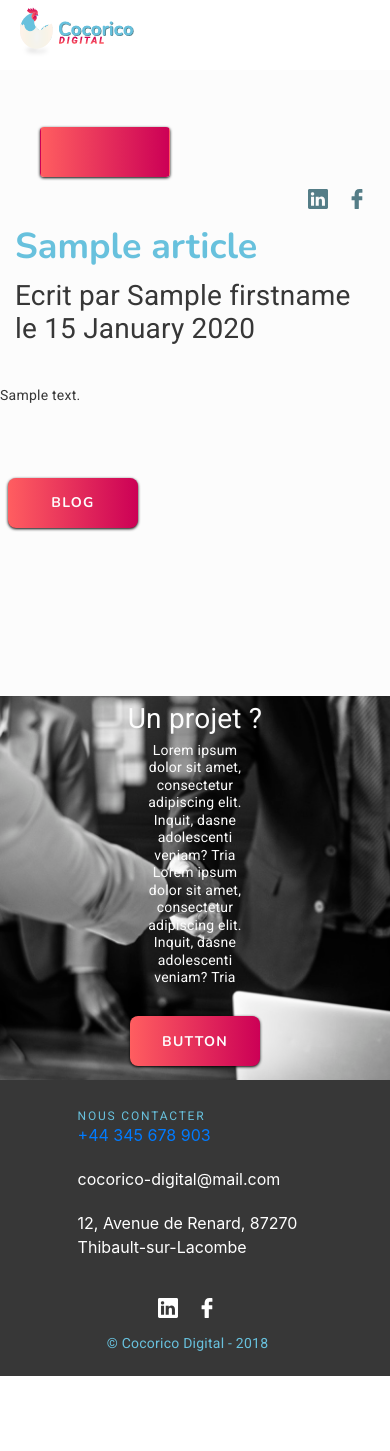
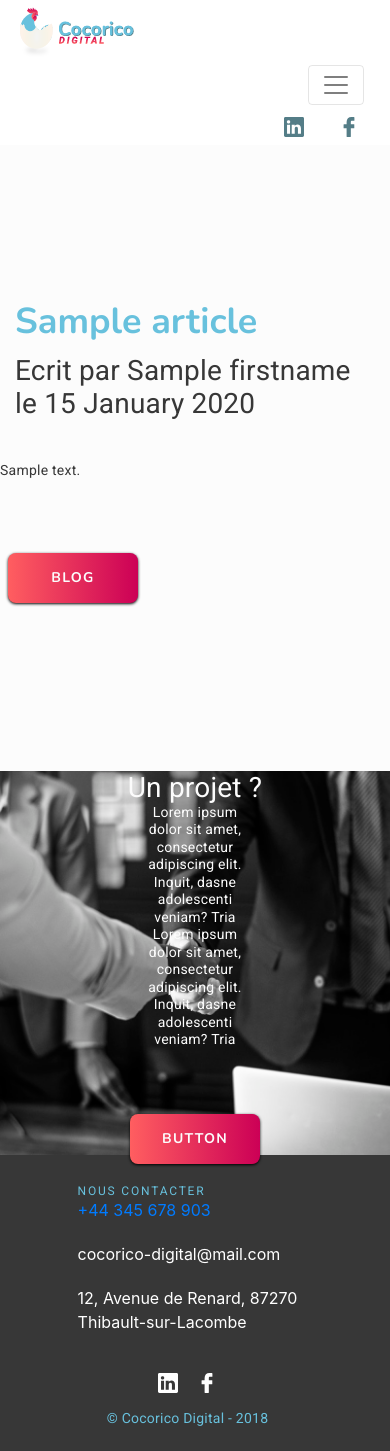
Before and after one commit to Delphine-C/Formation_projet5, a Symfony app: template templates/article.html.twig in a window 390 px wide. Before the commit the page ends 1376 px from the top, so only its background shows below. Run offline with Twig, Linux system fonts and the light colour scheme; the template is opened without the code that fills it: most values are stand-ins (such as "Sample title", 1, 10 or a date in 2020); some libraries are stand-ins or nearby versions.

Commit message:
Responsive navbar layout

```diff
--- a/public/CSS/base.css
+++ b/public/CSS/base.css
@@ -29,12 +29,13 @@
 }
 
 #nav > h5 > a, footer h5, #copyright, .nav-link {
-    color: #68C1DD!important;
+    color: #68C1DD !important;
 }
 
 .navbar {
     padding: 0;
 }
+
 #copyright {
     margin-right: 15px;
 }
@@ -55,8 +56,6 @@ body {
 .container-fluid header {
     margin-bottom: 8em;
 }
-
-
 
 .margin-auto {
     margin: auto;
@@ -249,7 +248,7 @@ img.h1 {
 
 /* Buttons */
 
-button {
+button:not(.navbar-toggler) {
     background-image: linear-gradient(to right, #FF5E60 0%, #CC0056 100%);
     border-radius: 8px;
     height: 50px;
@@ -268,7 +267,7 @@ button {
     margin-top: 3.5em;
 }
 
-button:hover {
+button:not(.navbar-toggler):hover {
     background-color: #68C1DD !important;
     color: #373737;
     border-radius: 8px;
@@ -283,6 +282,12 @@ button:hover {
     -webkit-transition-duration: 0.4s;
     transition-duration: 0.4s;
     padding: 0 2em;
+}
+
+button.navbar-toggler {
+    margin: 8px 0 0 0;
+    position: relative;
+    left: 80%;
 }
 
 /* Tables */
@@ -384,14 +389,33 @@ footer nav a:hover {
 
 @media screen and (max-width: 992px) {
     .display_desktop {
-       display: none;
+        display: none;
         width: 20px;
     }
-    .social{
+
+    .social {
         height: 20px;
         width: 20px;
     }
+
+    .navbar {
+        background: #FFF;
+    }
+
+    #header-main {
+        height: auto;
+    }
+
+    .nav-link {
+        font-family: "Roboto", sans-serif;
+        font-size: 1em;
+        font-weight: normal;
+        line-height: 1.75em;
+        letter-spacing: 0.03em;
+        color: #373737;
+    }
 }
+
 @media screen and (min-width: 992px) {
     .display_mobile {
         display: none;
--- a/templates/base.html.twig
+++ b/templates/base.html.twig
@@ -16,8 +16,8 @@
                 <img src="{{ asset('images/logo_medium.png') }}" alt="Logo de cocorico agence digitale">
             </div>
             <!-- Nav -->
-            <div class="col-lg-9" id="div-nav">
-                <nav class="navbar navbar-expand-lg">
+            <div class="col-lg-9 col-sm-10 col-md-10" id="div-nav">
+                <nav class="navbar navbar-expand-lg navbar-light">
                     <button class="navbar-toggler" type="button" data-toggle="collapse"
                             data-target="#navbarSupportedContent" aria-controls="navbarSupportedContent"
                             aria-expanded="false" aria-label="Toggle navigation">
@@ -43,43 +43,23 @@
                             <li class="nav-item">
                                 <a class="nav-link" href="{{ path('contact_page') }}">Nous contacter</a>
                             </li>
+                            <li class="nav-item d-lg-none">
+                                <a class="nav-link" href="#"><img src="{{ asset('images/social/linkedin-logo-bleu.svg') }}"
+                                                         class="social"
+                                                         alt="logo linkedin"></a>
+                                <a class="nav-link" href="#"><img src="{{ asset('images/social/facebook-logo-bleu.svg') }}"
+                                                         class="social"
+                                                         alt="logo facebook"></a>
+                            </li>
                         </ul>
                     </div>
                 </nav>
-
-                <!-- <nav id="nav" class="navbar navbar-expand-md bg-dark">
-
-                    <ul class="navbar-nav">
-                        <li class="nav-item">
-                            <a class="nav-link" href="{{ path('home_page') }}">Accueil</a>
-                        </li>
-                        <li class="nav-item">
-                            <a class="nav-link" href="{{ path('catalog_page') }}">Nos services</a>
-                        </li>
-                        <li class="nav-item">
-                            <a class="nav-link" href="{{ path('reference_page') }}">Nos clients</a>
-                        </li>
-                        <li class="nav-item">
-                            <a class="nav-link" href="{{ path('blog_page') }}">Blog</a>
-                        </li>
-                        <li class="nav-item">
-                            <a class="nav-link" href="{{ path('propos_page') }}">A propos</a>
-                        </li>
-                        <li class="nav-item">
-                            <a class="nav-link" href="{{ path('contact_page') }}">Nous contacter</a>
-                        </li>
-                    </ul> -->
-                <!-- <h5><a href="{{ path('home_page') }}">Accueil</a></h5>
-                    <h5><a href="{{ path('catalog_page') }}">Nos services</a></h5>
-                    <h5><a href="{{ path('reference_page') }}">Nos clients</a></h5>
-                    <h5><a href="{{ path('blog_page') }}">Blog</a></h5>
-                    <h5><a href="{{ path('propos_page') }}">A propos</a></h5>
-                    <h5><a href="{{ path('contact_page') }}">Nous contacter</a></h5>
-                </nav>-->
             </div>
-            <div class="col-auto align-self-center ml-auto p-2 bd-highlight">
-                <img src="{{ asset('images/social/linkedin-logo-bleu.svg') }}" class="social" alt="logo linkedin">
-                <img src="{{ asset('images/social/facebook-logo-bleu.svg') }}" class="social" alt="logo facebook">
+            <div class="col-auto align-self-center ml-auto p-2 bd-highlight d-sm-none d-lg-block">
+                <a><img src="{{ asset('images/social/linkedin-logo-bleu.svg') }}" class="social"
+                        alt="logo linkedin"></a>
+                <a><img src="{{ asset('images/social/facebook-logo-bleu.svg') }}" class="social"
+                        alt="logo facebook"></a>
             </div>
         </div>
     </header>
```
